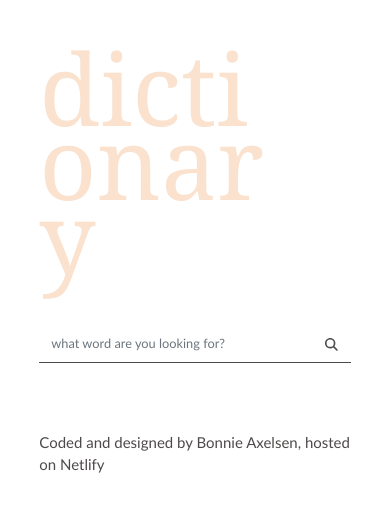
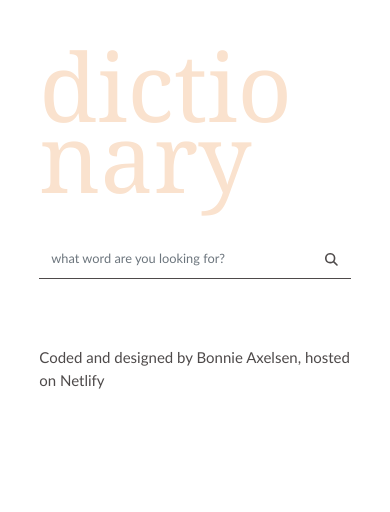
Before and after one commit to BonnieAxelsen/REACT-DICTIONARY-APP, a React (Create React App) app: page / in a window 390 px wide. Shown: the top 512 px of the page. Built offline with nearby package versions, Linux system fonts and the light colour scheme; no server answers.

Commit message:
Update App.css

```diff
--- a/src/styles/App.css
+++ b/src/styles/App.css
@@ -48,7 +48,7 @@ a {
   }
 
   h1 {
-    font-size: calc(5rem + 5vw);
+    font-size: calc(4.75rem + 4.75vw);
     inline-size: 85%;
   }
 }
```
